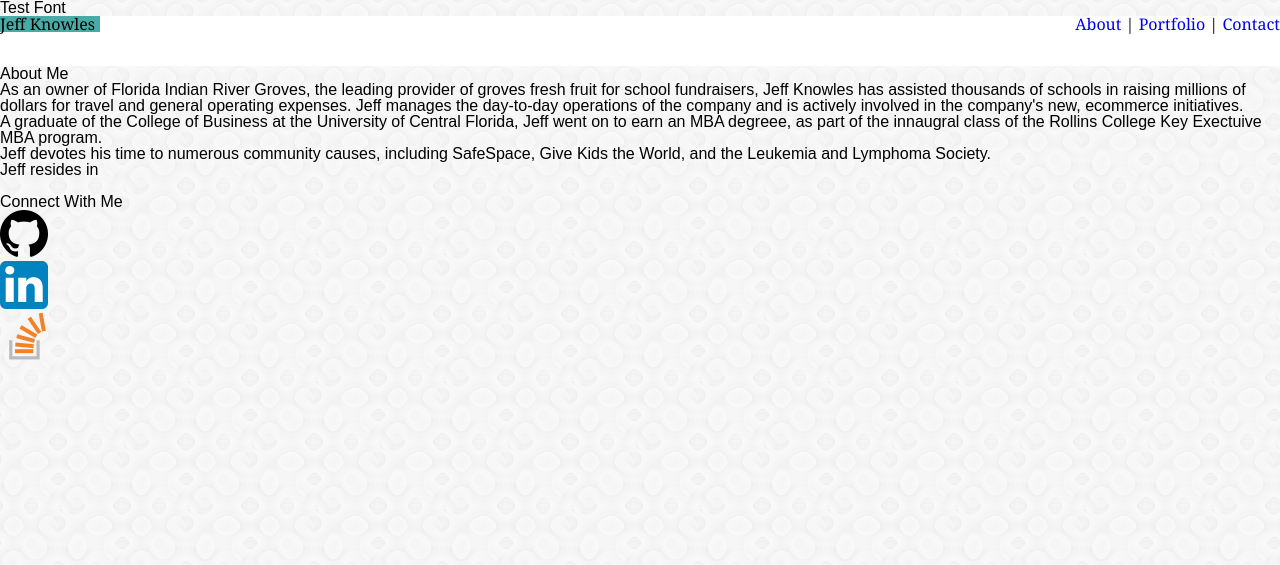
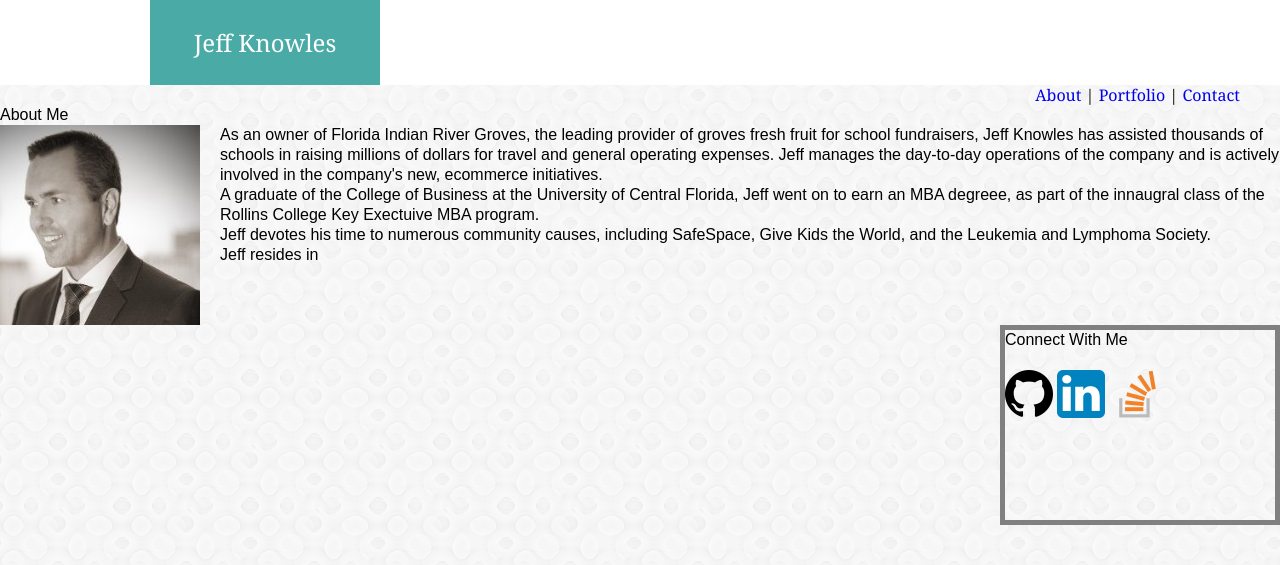
Before and after one commit to JTK0616/Basic-Portfolio, a PHP site: page / in a window 1280 px wide. Shown: the top 565 px of the page. Run offline with PHP 8.4, Linux system fonts and the light colour scheme.

Commit message:
Added css styling to index.html

```diff
--- a/assets/css/mystyle.css
+++ b/assets/css/mystyle.css
@@ -1,33 +1,65 @@
-* {
-	margin-left:20px
-	margin-right:20px;
-}
-
 body {
 	background-image:url('../images/confectionary.png');
+	margin: 0px;
+	padding: 0px;
 	font-family: "Arial", "Helvetica Neue", "Helvetica", "sans-serif";
 	font: #777777;
+	font-size: 16px;
+	line-height: 125%;
 
 	}
 
 header {
 	width:100%;
-	height: 50px;
+	height: 85px;
+	margin: 0px;
 	background-color: #ffffff;
 	background-border: #cccccc;
 	font-family: "Georgia", "Times", "Times New Roman", "serif";
 }
 
-.logo {
-	width:100px;
+#Logo {
+	width:230px;
+	height:85px;
+	margin-left: 150px;
 	background-color:#4aaaa5;
-	float:left;
+	color: #FFFFFF;
+	text-align:center;
+	vertical-align: middle;
+	line-height: 85px;
+	font-size: x-large;
 }
 
-.NavMenu {
-	float: right;
+.Container {
+	width:960px;
+	margin-left: 20px;
+	margin-right: 20px;
 }
 
-h1 {
-	font-color:#4aaaa5;
+.Content {
+	width: 650px
+	margin: 0 auto;
+	float: left;
 }
+
+#bio_image {
+	float: left;
+	margin-right: 20px;
+	width: 200px;
+	height: 200px;
+}
+
+.Connect {
+	width: 270px;
+	height: 190px;
+    border: 5px solid gray;
+    background-color: #ffffff
+    margin: 0;
+    float:right;
+}
+
+#NavMenu {
+	float: right;
+	text-align: bottom;
+	margin-right: 40px;
+}
--- a/contact.html
+++ b/contact.html
@@ -3,7 +3,7 @@
 
 <head>
 	<meta charset="UTF-8">
-	<ink rel="stylesheet" href="assets/css/reset.css">
+	<link rel="stylesheet" href="assets/css/reset.css">
 	<link rel="stylesheet" type="text/css" href="assets/css/mystyle.css">
 	<Title>Jeff Knowles | Contact</Title>
 </head>
--- a/index.html
+++ b/index.html
@@ -10,26 +10,26 @@
 
 <body>
 
-Test Font
-
 	<header>
-	<div class="logo">
+		<div id="Logo">
 			<h1> Jeff Knowles </h1>
 		</div>
 
-	<div class="NavMenu">
+		<div id="NavMenu">
 			<a href="index.html" STYLE="text-decoration: none">About</a> |
 			<a href="portfolio.html" STYLE="text-decoration: none">Portfolio</a> |
 			<a href="contact.html" STYLE="text-decoration: none">Contact</a>
 		</div>
 
-
-
 	</header>
 
-<div class="content">
+	<div class="container">
+
+		<section class="Content">
 
 			<h2>About Me</h2>
+
+			<img src="assets/images/Jeff_Knowles.jpg" alt="Jeff Knowles" id="bio_image">
 
 			<p>As an owner of Florida Indian River Groves, the leading provider of groves fresh fruit for school fundraisers, Jeff Knowles has assisted thousands of schools in raising millions of dollars for travel and general operating expenses.  Jeff manages the day-to-day operations of the company and is actively involved in the company's new, ecommerce initiatives.<br>
 
@@ -39,16 +39,18 @@ Test Font
 
 			Jeff resides in </p><br>
 
-</div>
-
-	<div class="Connect">
-
-		<h2>Connect With Me</h2>
-		<IMG SRC="assets/images/Github.png" ALT="GitHub"><br>
-		<IMG SRC="assets/images/LinkedIn.png" ALT="LinkedIn"><br>
-		<IMG SRC="assets/images/StackOverflow.png" ALT="StackOverflow"><br>
+		</section>
 
 	</div>
 
+		<section class="Connect">
+
+			<h2>Connect With Me</h2><br>
+			<IMG SRC="assets/images/Github.png" ALT="GitHub">
+			<IMG SRC="assets/images/LinkedIn.png" ALT="LinkedIn">
+			<IMG SRC="assets/images/StackOverflow.png" ALT="StackOverflow">
+
+		</section>
+
 </body>
 </html>
```
Also changed, not shown: weather.png (deleted). Lines whose indentation alone changed are shown as unchanged.
